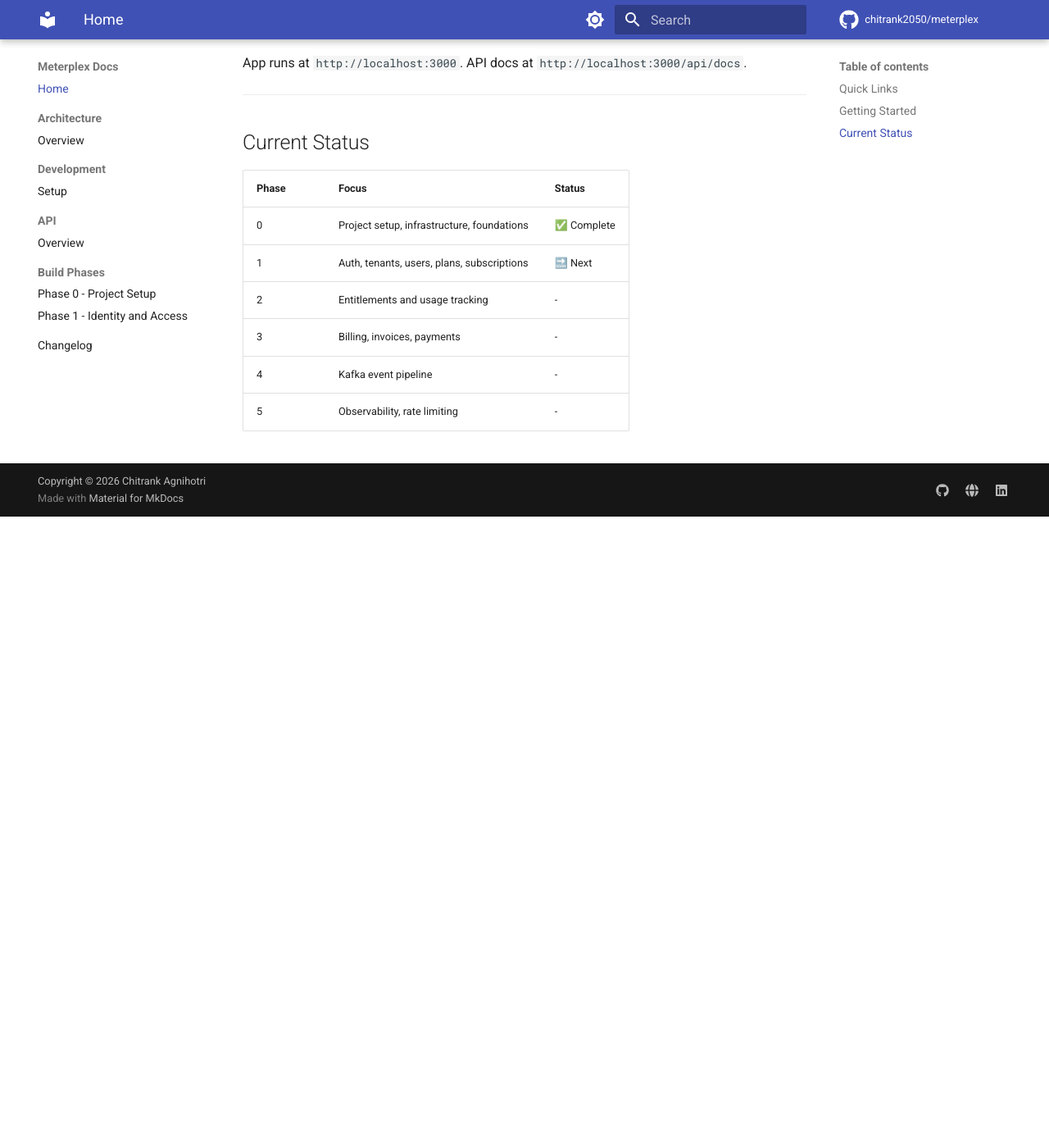
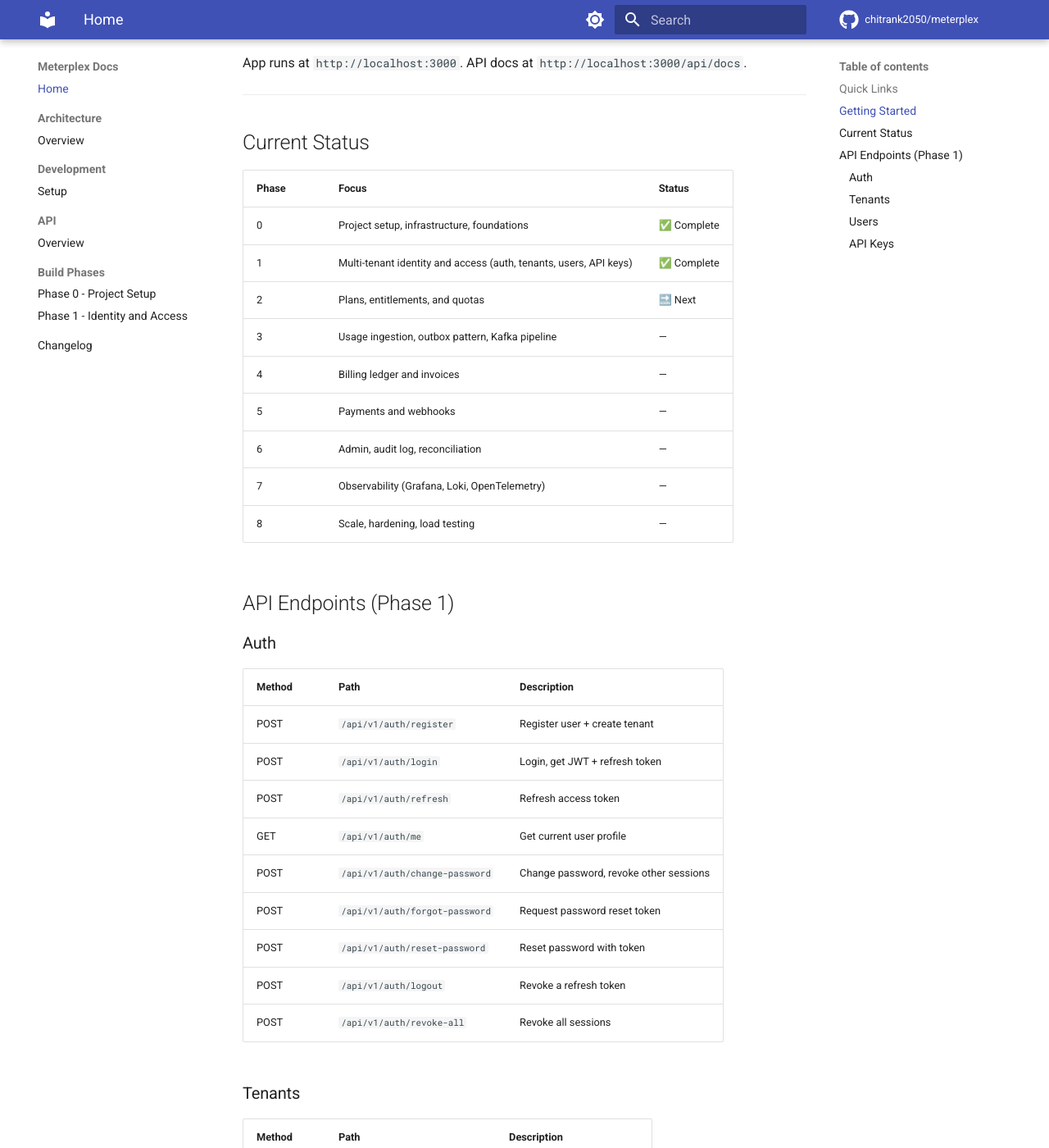
Before and after one commit to chitrank2050/meterplex, an MkDocs documentation site: the page built from docs/index.md, in a window 1280 px wide and 1400 px high, scrolled down 834 px. Shown: the whole window at 82% size. Built offline with MkDocs 1.6.1 and Material for MkDocs 9.7.7, drawn with Linux system fonts in a browser that asks for light colours; comment, search, counter and statistics services are not loaded; before the commit the page ends 1464 px from its top, so only the background shows below that; some of the changed text lies outside the part shown.

Commit message:
docs: update project roadmap and document API authentication and endpoints

```diff
--- a/docs/index.md
+++ b/docs/index.md
@@ -1,6 +1,6 @@
 # Meterplex Documentation
 
-> Welcome to the Meterplex documentation - a B2B usage metering, entitlements, and billing platform.
+> Welcome to the Meterplex documentation — a B2B usage metering, entitlements, and billing platform.
 
 ---
 
@@ -36,8 +37,54 @@ App runs at `http://localhost:3000`. API docs at `http://localhost:3000/api/docs
 | Phase | Focus | Status |
 |-------|-------|--------|
 | 0 | Project setup, infrastructure, foundations | ✅ Complete |
-| 1 | Auth, tenants, users, plans, subscriptions | 🔜 Next |
-| 2 | Entitlements and usage tracking | - |
-| 3 | Billing, invoices, payments | - |
-| 4 | Kafka event pipeline | - |
-| 5 | Observability, rate limiting | - |
+| 1 | Multi-tenant identity and access (auth, tenants, users, API keys) | ✅ Complete |
+| 2 | Plans, entitlements, and quotas | 🔜 Next |
+| 3 | Usage ingestion, outbox pattern, Kafka pipeline | — |
+| 4 | Billing ledger and invoices | — |
+| 5 | Payments and webhooks | — |
+| 6 | Admin, audit log, reconciliation | — |
+| 7 | Observability (Grafana, Loki, OpenTelemetry) | — |
+| 8 | Scale, hardening, load testing | — |
+
+## API Endpoints (Phase 1)
+
+### Auth
+
+| Method | Path | Description |
+|--------|------|-------------|
+| POST | `/api/v1/auth/register` | Register user + create tenant |
+| POST | `/api/v1/auth/login` | Login, get JWT + refresh token |
+| POST | `/api/v1/auth/refresh` | Refresh access token |
+| GET | `/api/v1/auth/me` | Get current user profile |
+| POST | `/api/v1/auth/change-password` | Change password, revoke other sessions |
+| POST | `/api/v1/auth/forgot-password` | Request password reset token |
+| POST | `/api/v1/auth/reset-password` | Reset password with token |
+| POST | `/api/v1/auth/logout` | Revoke a refresh token |
+| POST | `/api/v1/auth/revoke-all` | Revoke all sessions |
+
+### Tenants
+
+| Method | Path | Description |
+|--------|------|-------------|
+| POST | `/api/v1/tenants` | Create a tenant |
+| GET | `/api/v1/tenants` | List tenants for current user |
+| GET | `/api/v1/tenants/:id` | Get tenant by ID |
+| GET | `/api/v1/tenants/slug/:slug` | Get tenant by slug |
+| PATCH | `/api/v1/tenants/:id` | Update tenant |
+| GET | `/api/v1/tenants/me/context` | Get current tenant context |
+
+### Users
+
+| Method | Path | Description |
+|--------|------|-------------|
+| POST | `/api/v1/users` | Create user in tenant |
+| GET | `/api/v1/users/:id` | Get user by ID |
+| PATCH | `/api/v1/users/:id` | Update user profile |
+
+### API Keys
+
+| Method | Path | Description |
+|--------|------|-------------|
+| POST | `/api/v1/api-keys` | Create API key (shown once) |
+| GET | `/api/v1/api-keys` | List keys for tenant |
+| DELETE | `/api/v1/api-keys/:id` | Revoke API key |
```
Also changed, not shown: other parts of docs/index.md (+4 -3 lines), README.md (+17 -12 lines), docs/api/overview.md (+37 -4 lines).
